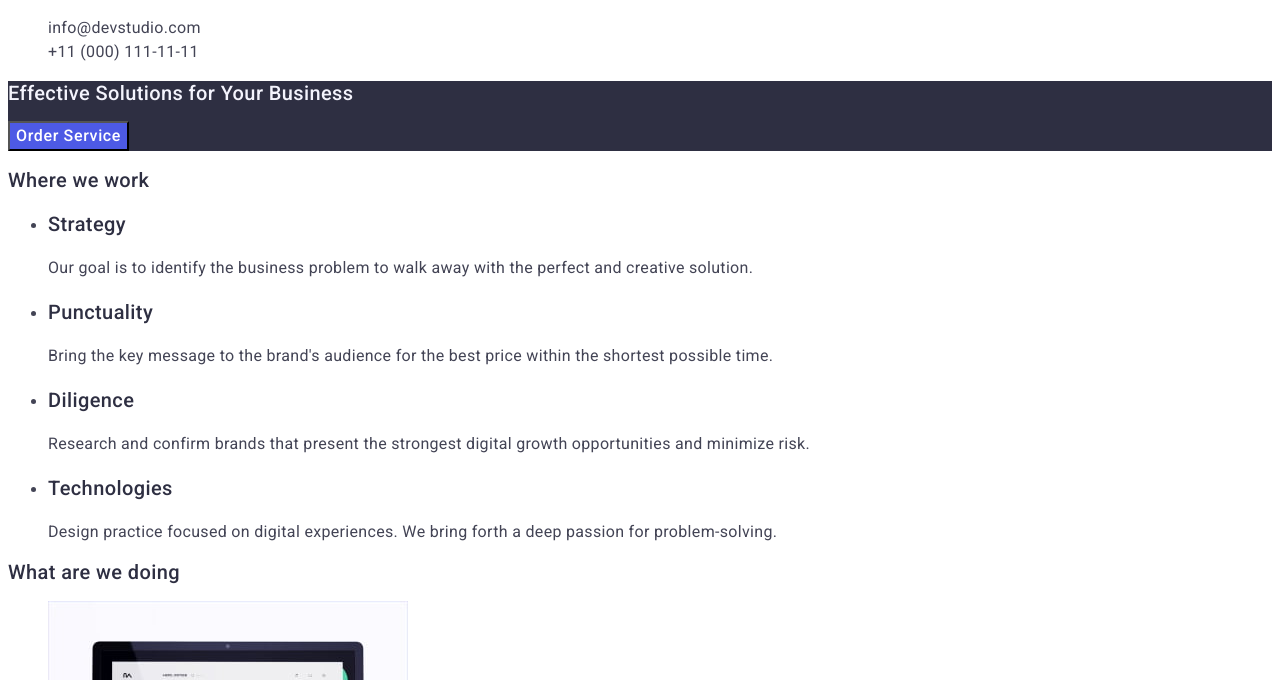
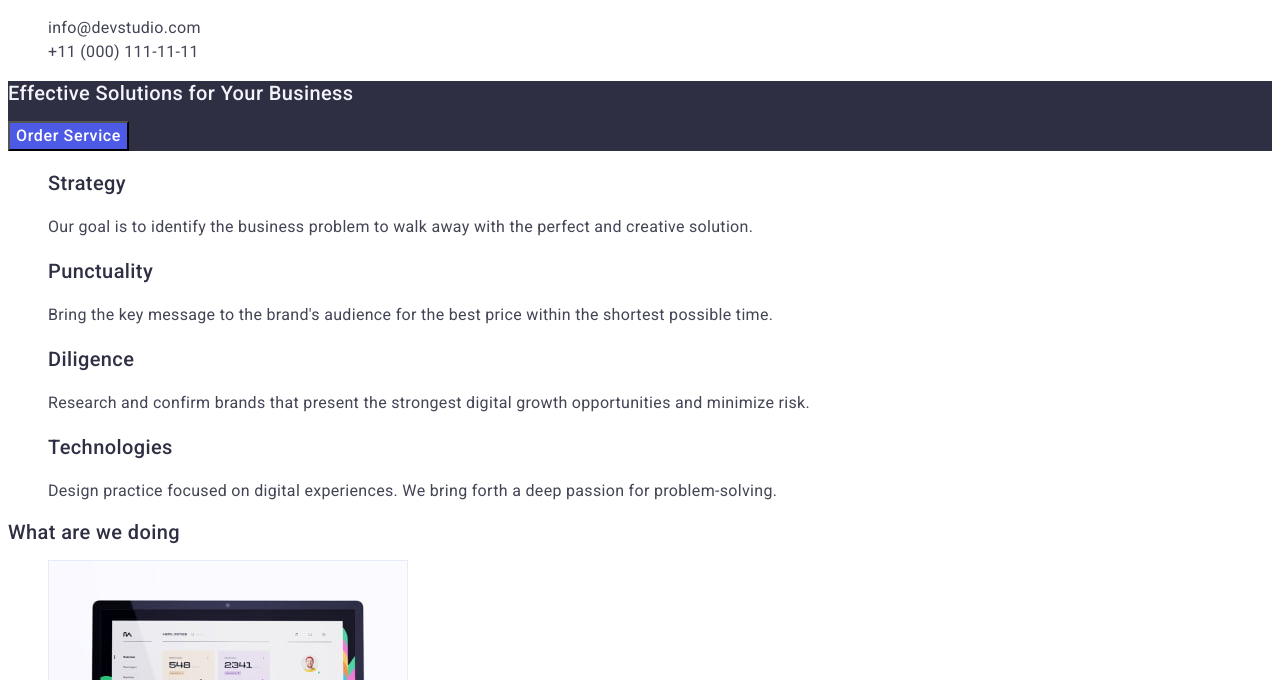
Before and after one commit to Oleksii-Okson/Tutorial, a plain HTML site: page index.html in a window 1280 px wide. Shown: the part 120-800 px from the top of the page. Drawn offline with Linux system fonts and the light colour scheme.

Commit message:
second section

```diff
--- a/index.html
+++ b/index.html
@@ -49,10 +49,10 @@
         </section>
         <!-- about section -->
         <section class="about">
-            <h2 class="title">
+            <h2 hidden class="title">
                 Where we work
             </h2>
-            <ul class="about-list">
+            <ul class="about-list list">
                 <li class="about-item">
                     <h3 class="title">Strategy</h3>
                     <p class="subtitle">Our goal is to identify the business
```
